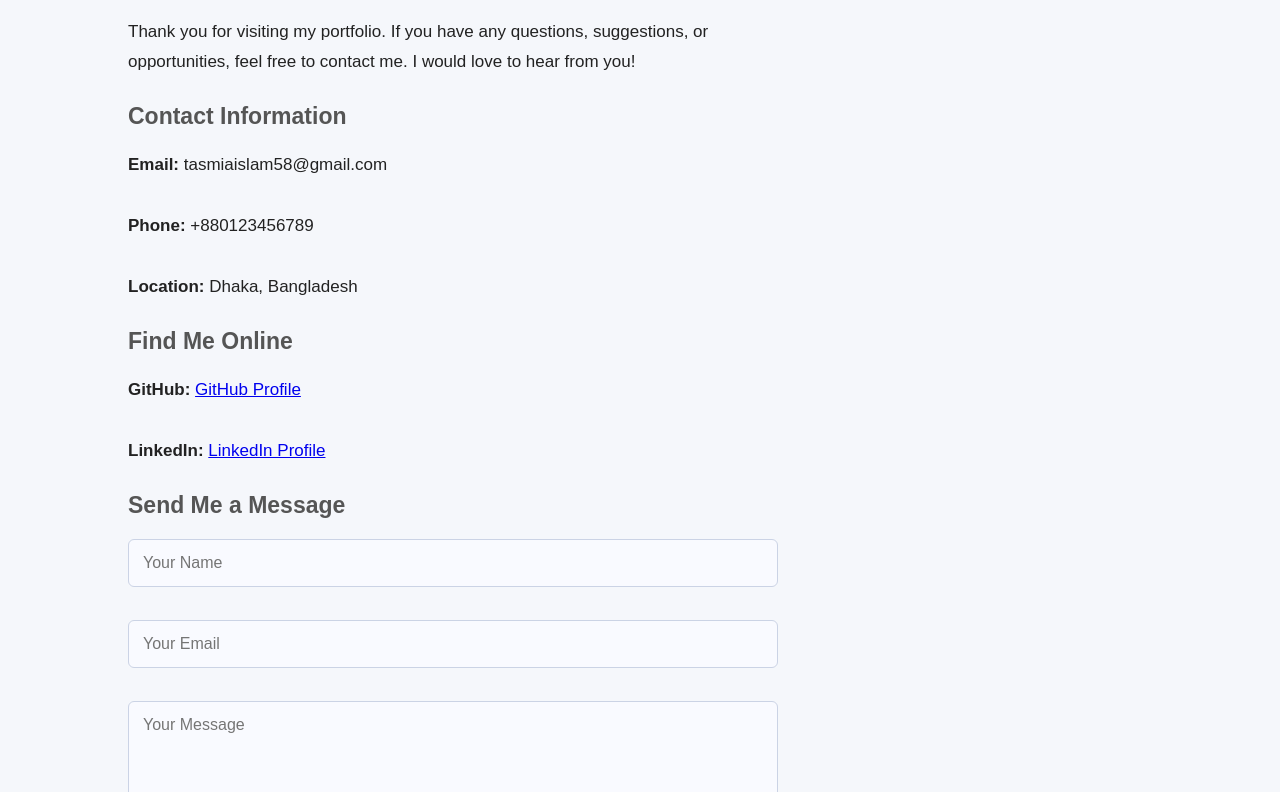
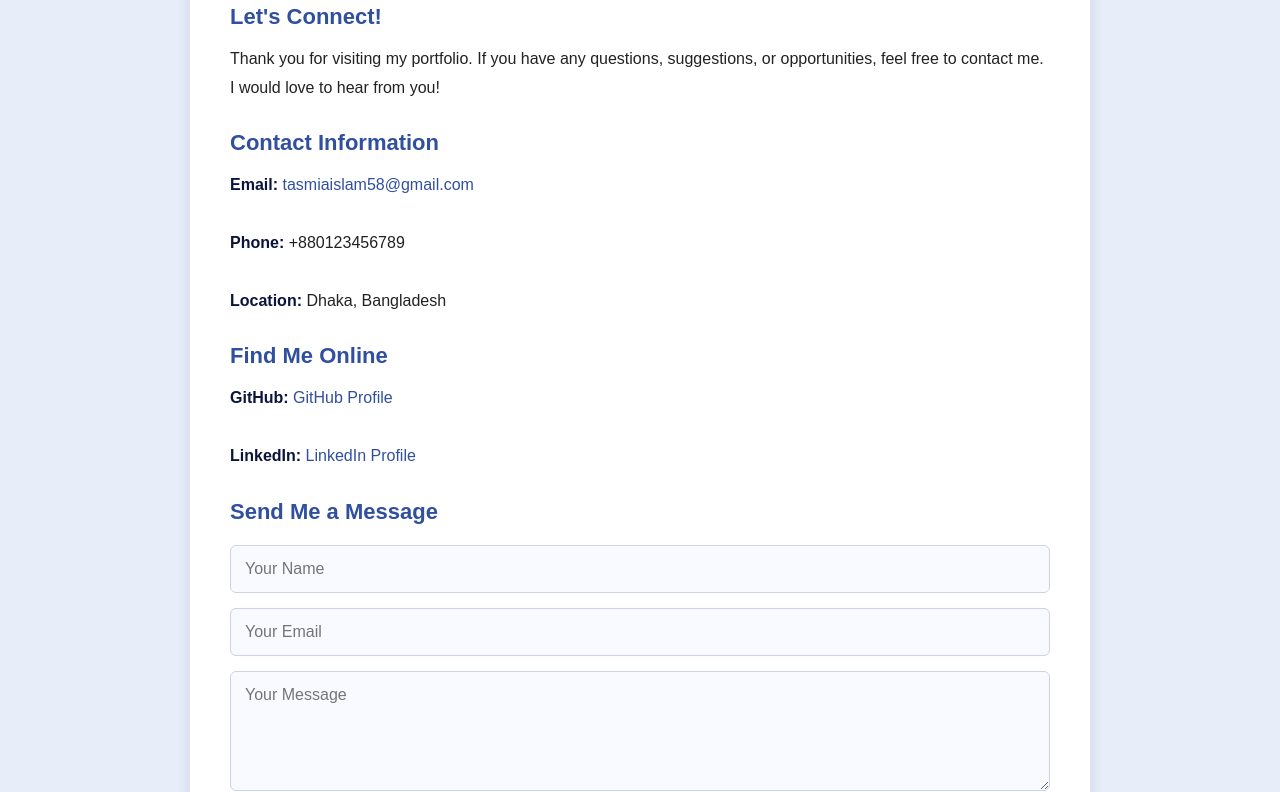
Before and after one commit to tasmia58/tasmia_portfolio, a plain HTML site: page contact.html in a window 1280 px wide. Shown: the part 285-1077 px from the top of the page. Drawn offline with Linux system fonts and the light colour scheme; files that its build step writes are made by us from their sources.

Commit message:
Update contact.html

```diff
--- a/contact.html
+++ b/contact.html
@@ -9,7 +9,7 @@
     <title>Contact | Tasmia Islam</title>
 
     <!-- CSS Connection -->
-    <link rel="stylesheet" href="css/style.css">
+    <link rel="stylesheet" href="style.css">
 </head>
 
 <body>
@@ -30,11 +30,10 @@
         </nav>
     </header>
 
+    <!-- Contact Section -->
+    <section class="contact-section">
 
-    <!-- Contact Section -->
-    <section class="home">
-
-        <div class="home-content">
+        <div class="contact-content">
 
             <p class="welcome">GET IN TOUCH</p>
 
@@ -49,23 +48,23 @@
                 I would love to hear from you!
             </p>
 
-
             <!-- Contact Information -->
             <h3>Contact Information</h3>
 
             <p>
                 <strong>Email:</strong>
-                 tasmiaislam58@gmail.com
+                <a href="mailto:tasmiaislam58@gmail.com">
+                    tasmiaislam58@gmail.com
+                </a>
                 <br><br>
 
                 <strong>Phone:</strong>
-                 +880123456789
+                +880123456789
                 <br><br>
 
                 <strong>Location:</strong>
                 Dhaka, Bangladesh
             </p>
-
 
             <!-- Social Links -->
             <h3>Find Me Online</h3>
@@ -73,15 +72,20 @@
             <p>
                 <strong>GitHub:</strong>
                 <a href="https://github.com/"
-                   target="_blank">GitHub Profile</a>
+                   target="_blank"
+                   rel="noopener noreferrer">
+                    GitHub Profile
+                </a>
 
                 <br><br>
 
                 <strong>LinkedIn:</strong>
                 <a href="https://www.linkedin.com/"
-                   target="_blank">LinkedIn Profile</a>
+                   target="_blank"
+                   rel="noopener noreferrer">
+                    LinkedIn Profile
+                </a>
             </p>
-
 
             <!-- Contact Form -->
             <h3>Send Me a Message</h3>
@@ -95,8 +99,6 @@
                            required>
                 </p>
 
-                <br>
-
                 <p>
                     <input type="email"
                            id="email"
@@ -104,17 +106,12 @@
                            required>
                 </p>
 
-                <br>
-
                 <p>
                     <textarea id="message"
                               rows="5"
-                              cols="40"
                               placeholder="Your Message"
                               required></textarea>
                 </p>
-
-                <br>
 
                 <button type="submit" class="btn">
                     Send Message
@@ -126,15 +123,10 @@
 
     </section>
 
-
     <!-- Footer -->
     <footer>
         <p>&copy; 2026 Tasmia Islam. All Rights Reserved.</p>
     </footer>
 
-
-    <!-- JavaScript Connection -->
-    <script src="js/script.js"></script>
-
 </body>
 </html>
```
